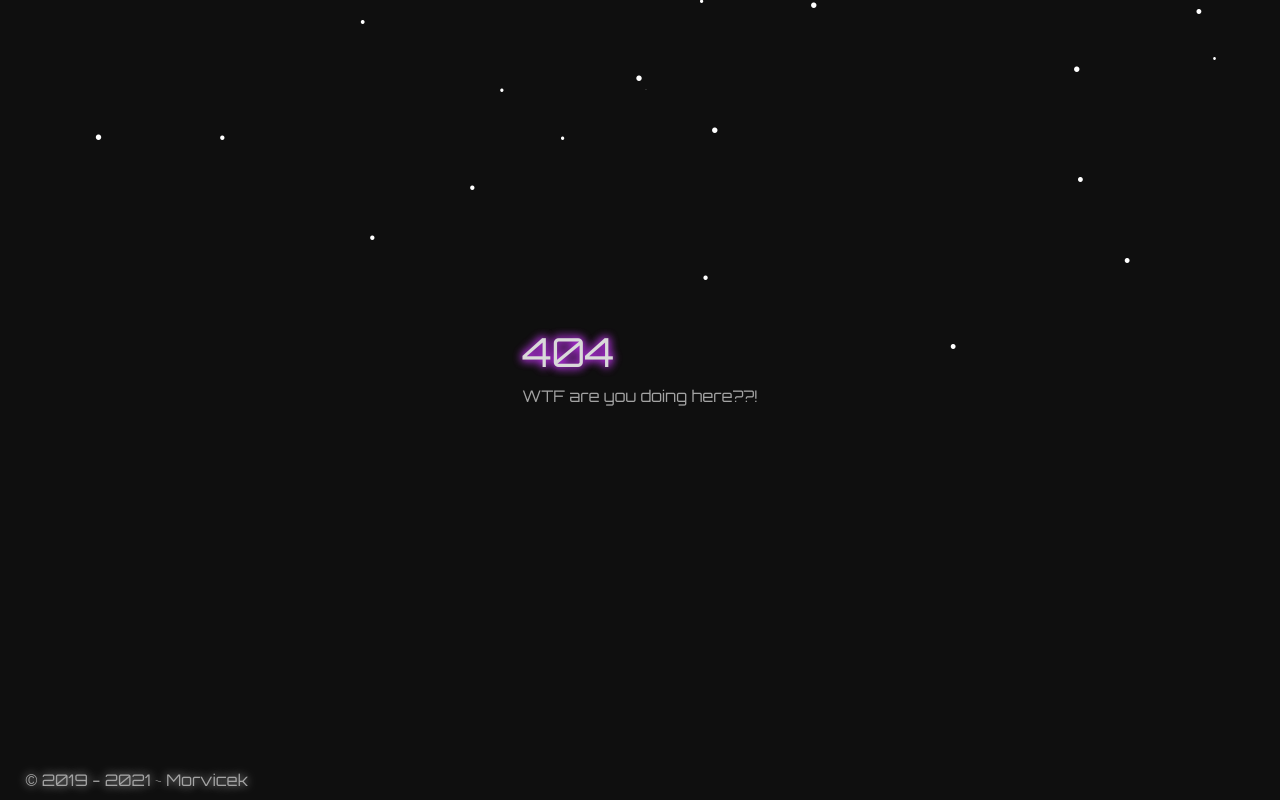
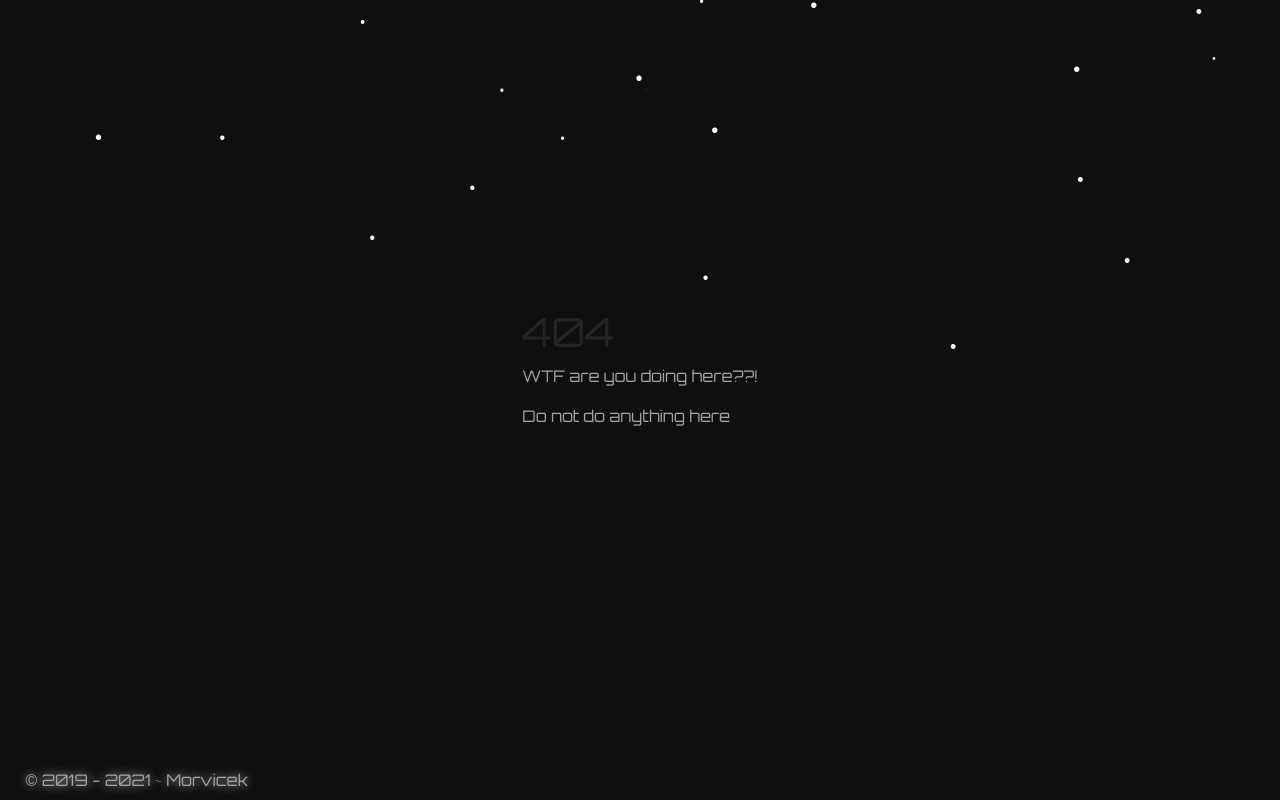
Before and after one commit to Morvicek/morvicek.github.io, a plain HTML site: page 404.html in a window 1280 px wide. Drawn offline with nearby package versions, Linux system fonts and the light colour scheme.

Commit message:
Add files via upload

```diff
--- a/404.html
+++ b/404.html
@@ -20,10 +20,11 @@
     <!-- position-absolute top-50 start-50 translate-middle -->
 
     <div class="namec">
-        <h1 class="name">404</h1>
+        <h1 class="na">404</h1>
         <div class="ee">
-        <p class="desc">WTF are you doing here??!</p>
-        </div>
+        <p class="desc">WTF are you doing here??! </p>
+        <p class="desc">Do not do anything here </p>
+    </div>
     </div>
     <div class="footer">
         <a id="cropy" class="cropy"></a>
```
Also changed, not shown: 1 other file.
